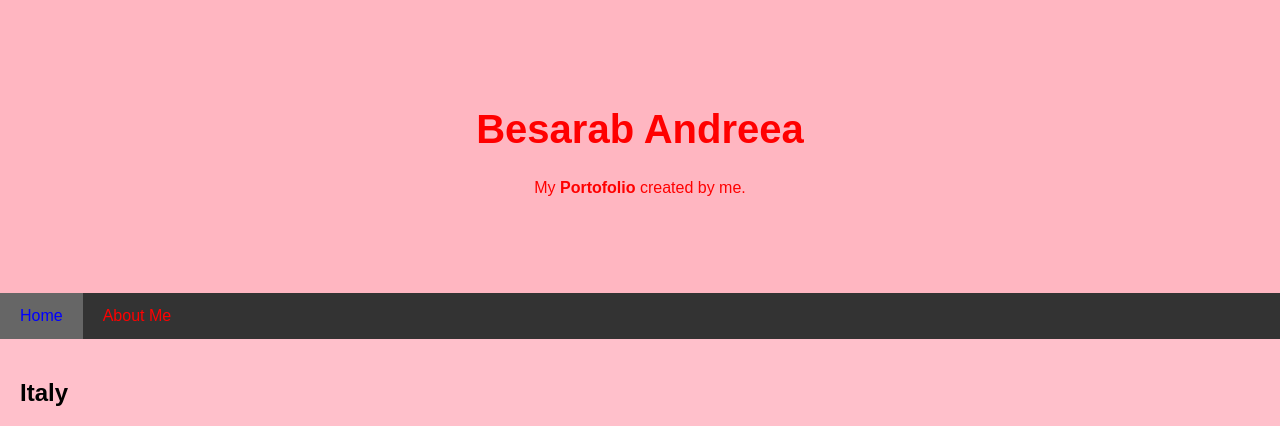
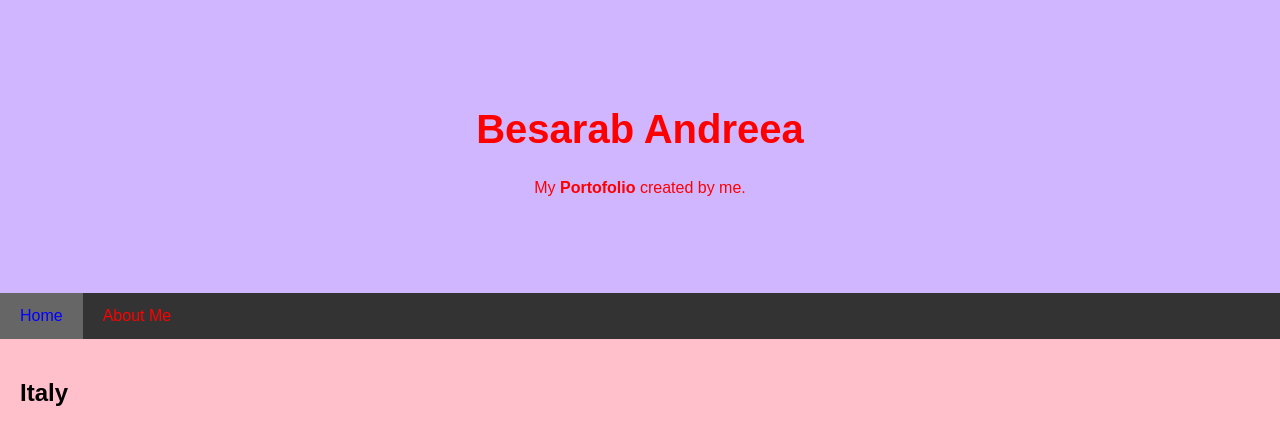
Before and after one commit to ciubic/project, a plain HTML site: page index.html in a window 1280 px wide. Shown: the top 426 px of the page. Drawn offline with Linux system fonts and the light colour scheme.

Commit message:
Update style.css

```diff
--- a/style.css
+++ b/style.css
@@ -12,7 +12,7 @@ body {
 .header {
     padding: 80px;
     text-align: center;
-    background: #ffb6c1;
+    background: #d0b6ff;
     color: red;
 }
 
```
